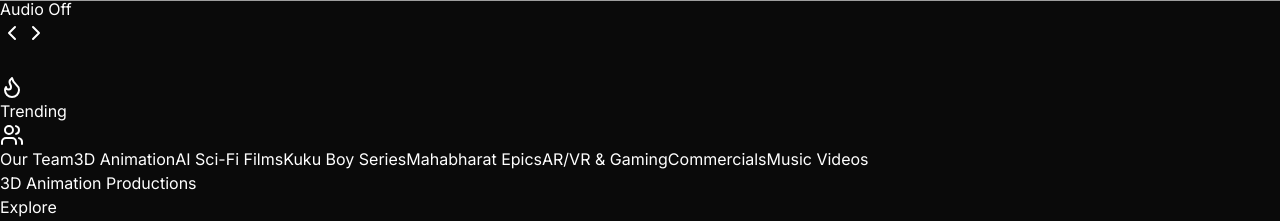
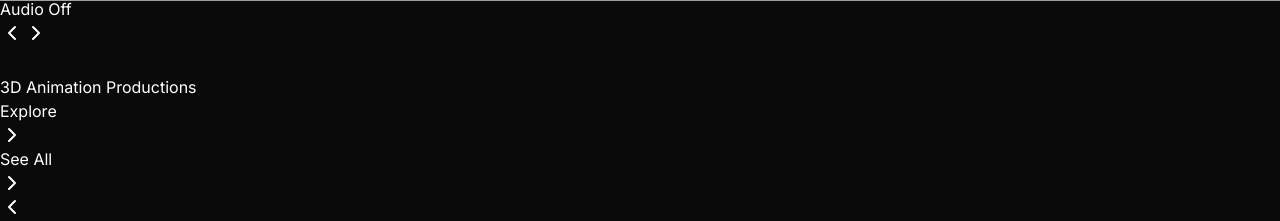
Before and after one commit to vishalbhattjnr123-maker/aman-Boxfy, a Next.js app: page / in a window 1280 px wide. Shown: the part 799-1020 px from the top of the page. Built offline with nearby package versions, Linux system fonts and the light colour scheme; grey boxes are pictures that could not be loaded.

Commit message:
Remove clunky category jump buttons from below hero for seamless cinema layout

```diff
--- a/app/page.tsx
+++ b/app/page.tsx
@@ -2,8 +2,6 @@ import { Hero } from "@/components/hero/Hero";
 import { MovieRow } from "@/components/movie-row/MovieRow";
 import { OurTeam } from "@/components/team/OurTeam";
 import { categorizedMovies } from "@/data/movies";
-import Link from "next/link";
-import { Sparkles, Flame, Users } from "lucide-react";
 
 export default function Home() {
     return (
@@ -11,34 +9,8 @@ export default function Home() {
             {/* Cinematic Hero */}
             <Hero />
 
-            {/* Quick Category Jump Bar */}
-            <div className="relative z-20 max-w-7xl mx-auto w-full px-4 sm:px-6 md:pl-[100px] lg:pl-[120px] pr-4 sm:pr-8 -mt-8 md:-mt-12 mb-6">
-                <div className="flex items-center gap-2 overflow-x-auto scrollbar-hide py-2 px-1">
-                    {[
-                        { label: "Trending", href: "/trending", icon: Flame },
-                        { label: "Our Team", href: "#team", icon: Users },
-                        { label: "3D Animation", href: "/categories#3d-animation-productions" },
-                        { label: "AI Sci-Fi Films", href: "/categories#ai-cinematic-sci-fi-films" },
-                        { label: "Kuku Boy Series", href: "/categories#kuku-boy-superhero-series" },
-                        { label: "Mahabharat Epics", href: "/categories#mahabharat-ai-mythological" },
-                        { label: "AR/VR & Gaming", href: "/categories#game-designing-&-ar/vr" },
-                        { label: "Commercials", href: "/categories#ai-commercials-&-brand-ads" },
-                        { label: "Music Videos", href: "/categories#ai-music-&-visualizers" },
-                    ].map((tab, idx) => (
-                        <Link
-                            key={idx}
-                            href={tab.href}
-                            className="whitespace-nowrap px-4 py-2 bg-zinc-900/90 hover:bg-zinc-800 text-zinc-300 hover:text-white rounded-xl text-xs sm:text-sm font-semibold border border-white/10 hover:border-white/30 backdrop-blur-md transition-all shadow-md active:scale-95 flex items-center gap-1.5"
-                        >
-                            {tab.icon && <tab.icon className="w-3.5 h-3.5 text-pink-500" />}
-                            <span>{tab.label}</span>
-                        </Link>
-                    ))}
-                </div>
-            </div>
-
-            {/* Carousel Movie Rows */}
-            <div className="flex flex-col gap-6 sm:gap-8 md:gap-10 relative z-20">
+            {/* Seamless Carousel Movie Rows */}
+            <div className="flex flex-col gap-6 sm:gap-8 md:gap-10 -mt-16 sm:-mt-20 md:-mt-28 relative z-20">
                 {Object.entries(categorizedMovies).map(([title, movies]) => (
                     <div key={title} id={title.toLowerCase().replace(/[^a-z0-9]+/g, "-")}>
                         <MovieRow
@@ -51,7 +23,7 @@ export default function Home() {
             </div>
 
             {/* Our Team & Studio Section */}
-            <div id="team" className="mt-8">
+            <div id="team" className="mt-12">
                 <OurTeam />
             </div>
         </div>
```
